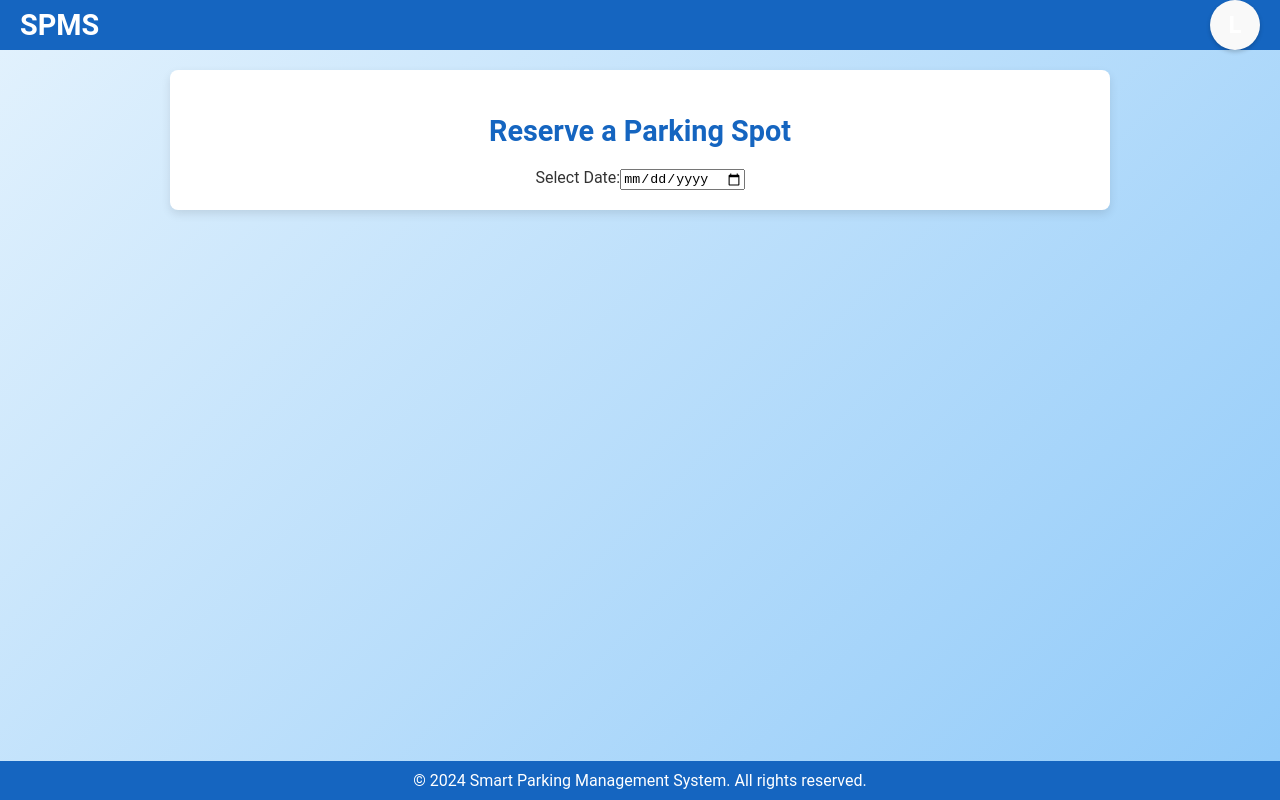
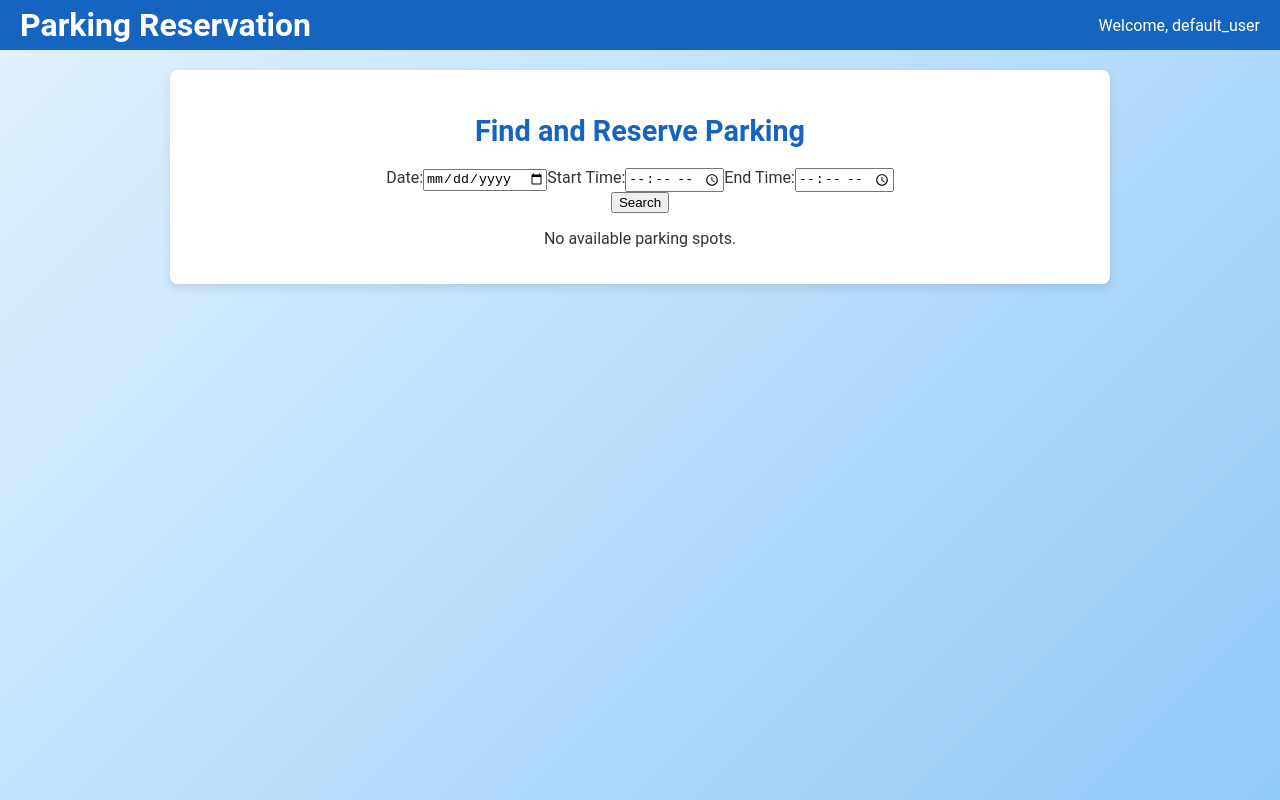
Before and after one commit to EitanBellaiche/SPMS-PROJECT, a React (Create React App) app in the folder client/: page /spms/parkingReservation in a window 1280 px wide. Built offline with nearby package versions, Linux system fonts and the light colour scheme.

Commit message:
add times to reservations

```diff
--- a/client/src/ParkingReservation.jsx
+++ b/client/src/ParkingReservation.jsx
@@ -1,22 +1,22 @@
 import React, { useState, useEffect } from "react";
-import { useNavigate } from "react-router-dom";
 import "./ParkingReservation.css";
 
 const ParkingSpotRow = ({ spot, onReserve }) => {
-  const rowClass = spot.isRecommended ? "recommended-spot" : "";
+  const rowClass = spot.status === "Occupied" ? "occupied-spot" : "available-spot";
 
   return (
     <tr key={spot.id} className={rowClass}>
-      <td>
-        {spot.id}
-        {spot.isRecommended && <span className="recommended-badge">R</span>}
-      </td>
+      <td>{spot.id}</td>
       <td>{spot.spot_code}</td>
       <td>Level {spot.level}</td>
       <td>
+        {spot.status === "Available" ? (
           <button className="reserve-button" onClick={() => onReserve(spot.id)}>
             Reserve
           </button>
+        ) : (
+          <span className="status-text">Occupied</span>
+        )}
       </td>
     </tr>
   );
@@ -28,14 +28,13 @@ const ParkingTable = ({ parkingSpots, onReserve }) => {
   }
 
   return (
-    <div className="parking-table-container">
     <table className="parking-table">
       <thead>
         <tr>
           <th>ID</th>
           <th>Spot Code</th>
           <th>Level</th>
-            <th>Action</th>
+          <th>Status</th>
         </tr>
       </thead>
       <tbody>
@@ -44,53 +43,51 @@ const ParkingTable = ({ parkingSpots, onReserve }) => {
         ))}
       </tbody>
     </table>
-    </div>
   );
 };
 
 const ParkingReservation = () => {
   const [parkingSpots, setParkingSpots] = useState([]);
+  const [selectedDate, setSelectedDate] = useState("");
+  const [startTime, setStartTime] = useState("");
+  const [endTime, setEndTime] = useState("");
+  const [loading, setLoading] = useState(false);
   const [username, setUsername] = useState("");
-  const [selectedDate, setSelectedDate] = useState("");
-  const [loading, setLoading] = useState(true);
-  const navigate = useNavigate();
 
   useEffect(() => {
-    const storedUsername = localStorage.getItem("username");
-    if (storedUsername) {
+    const storedUsername = localStorage.getItem("username") || "default_user";
     setUsername(storedUsername);
-    }
   }, []);
 
-  useEffect(() => {
   const fetchAvailableSpots = async () => {
-      if (!selectedDate) return;
+    if (!selectedDate || !startTime || !endTime) {
+      alert("Please select a date, start time, and end time.");
+      return;
+    }
 
     try {
       setLoading(true);
       const response = await fetch(
-          `http://127.0.0.1:5000/parking-spots-by-date?reservation_date=${selectedDate}`
+        `http://127.0.0.1:5000/parking-spots?reservation_date=${selectedDate}&start_time=${startTime}&end_time=${endTime}`
       );
       const data = await response.json();
 
       if (data.success) {
         setParkingSpots(data.parkingSpots);
       } else {
-          console.error("Failed to fetch parking spots:", data.error);
+        alert(data.message || "Error fetching parking spots.");
       }
     } catch (error) {
+      alert("An error occurred while fetching parking spots.");
       console.error("Error fetching parking spots:", error);
     } finally {
       setLoading(false);
     }
   };
 
-    fetchAvailableSpots();
-  }, [selectedDate]);
-
-  const reserveSpot = async (id) => {
-    if (!selectedDate) {
-      alert("Please select a date before reserving.");
+  const reserveSpot = async (spotId) => {
+    if (!selectedDate || !startTime || !endTime) {
+      alert("Please provide all details before reserving.");
       return;
     }
 
@@ -98,47 +95,75 @@ const ParkingReservation = () => {
       const response = await fetch("http://127.0.0.1:5000/reserve-spot-date", {
         method: "POST",
         headers: { "Content-Type": "application/json" },
-        body: JSON.stringify({ username, spot_id: id, reservation_date: selectedDate })
+        body: JSON.stringify({
+          username,
+          spot_id: spotId,
+          reservation_date: selectedDate,
+          start_time: startTime,
+          end_time: endTime,
+        }),
       });
 
       const data = await response.json();
 
-      if (response.ok) {
-        alert(`Spot ${id} reserved successfully for ${selectedDate}`);
-        setParkingSpots((prevSpots) => prevSpots.filter((spot) => spot.id !== id));
+      if (data.success) {
+        alert(data.message);
+        fetchAvailableSpots(); // Refresh spots after reservation
       } else {
-        alert(data.message || "Failed to reserve the spot");
+        alert(data.message || "Failed to reserve spot.");
       }
     } catch (error) {
+      alert("An error occurred while reserving the spot.");
       console.error("Error reserving spot:", error);
-      alert("An error occurred while reserving the spot. Please try again.");
     }
   };
 
   return (
     <div className="reservation-page-container">
       <header className="reservation-header">
-        <div className="logo">SPMS</div>
-        <div className="profile">
-           <div className="profile-icon-letter">L</div>
-       </div>
+        <h1>Parking Reservation</h1>
+        {username && <p>Welcome, {username}</p>}
       </header>
-
 
       <main className="reservation-main">
         <div className="parking-reservation">
-          <h2>Reserve a Parking Spot</h2>
-          <div className="date-picker-container">
-            <label htmlFor="reservation-date">Select Date:</label>
-            <input type="date" id="reservation-date" value={selectedDate} onChange={(e) => setSelectedDate(e.target.value)} />
+          <h2>Find and Reserve Parking</h2>
+          <div className="date-time-picker">
+            <label>
+              Date:
+              <input
+                type="date"
+                value={selectedDate}
+                onChange={(e) => setSelectedDate(e.target.value)}
+              />
+            </label>
+            <label>
+              Start Time:
+              <input
+                type="time"
+                value={startTime}
+                onChange={(e) => setStartTime(e.target.value)}
+              />
+            </label>
+            <label>
+              End Time:
+              <input
+                type="time"
+                value={endTime}
+                onChange={(e) => setEndTime(e.target.value)}
+              />
+            </label>
           </div>
-          {loading ? null : <ParkingTable parkingSpots={parkingSpots} onReserve={reserveSpot} />}
+          <button onClick={fetchAvailableSpots} className="search-button">
+            Search
+          </button>
+          {loading ? (
+            <p>Loading...</p>
+          ) : (
+            <ParkingTable parkingSpots={parkingSpots} onReserve={reserveSpot} />
+          )}
         </div>
       </main>
-
-      <footer className="footer">
-        © 2024 Smart Parking Management System. All rights reserved.
-      </footer>
     </div>
   );
 };
```
Also changed, not shown: 1 other file (tests, documents, lock files or other folders). Lines whose indentation alone changed are shown as unchanged.
